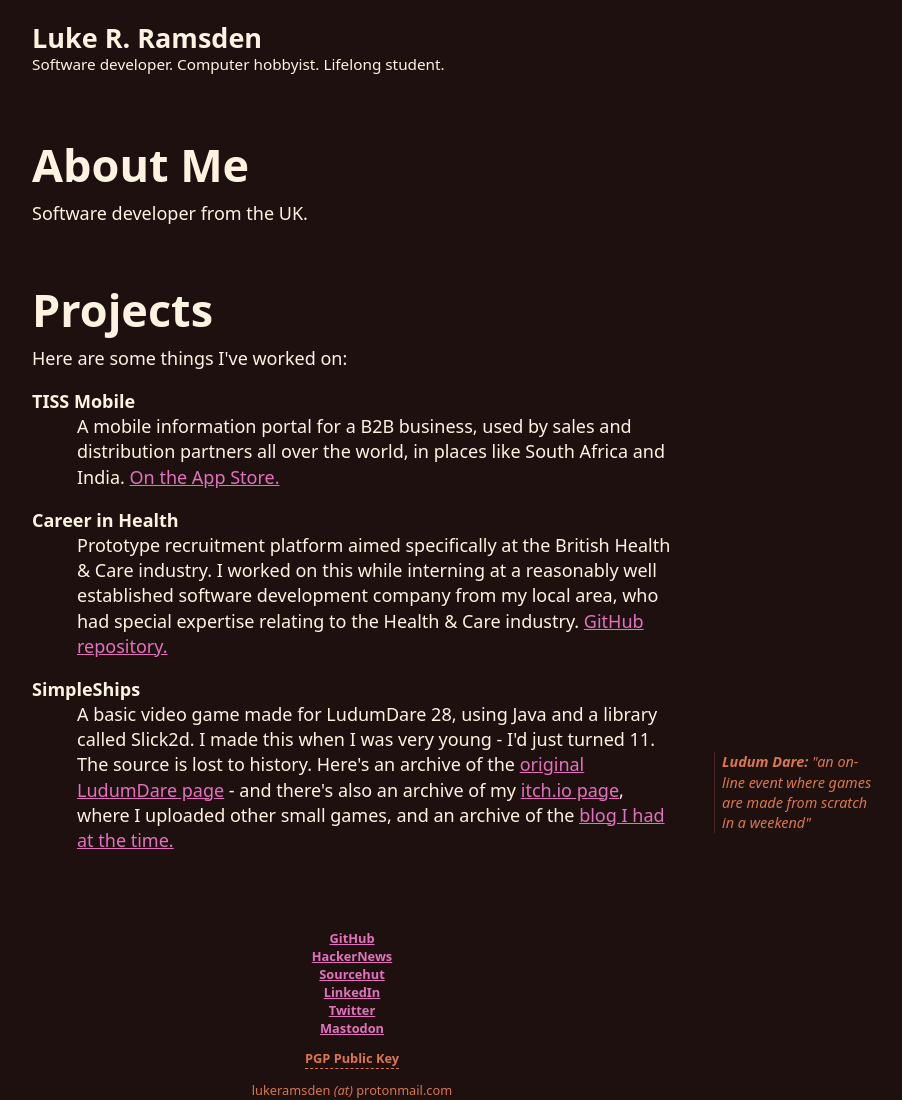
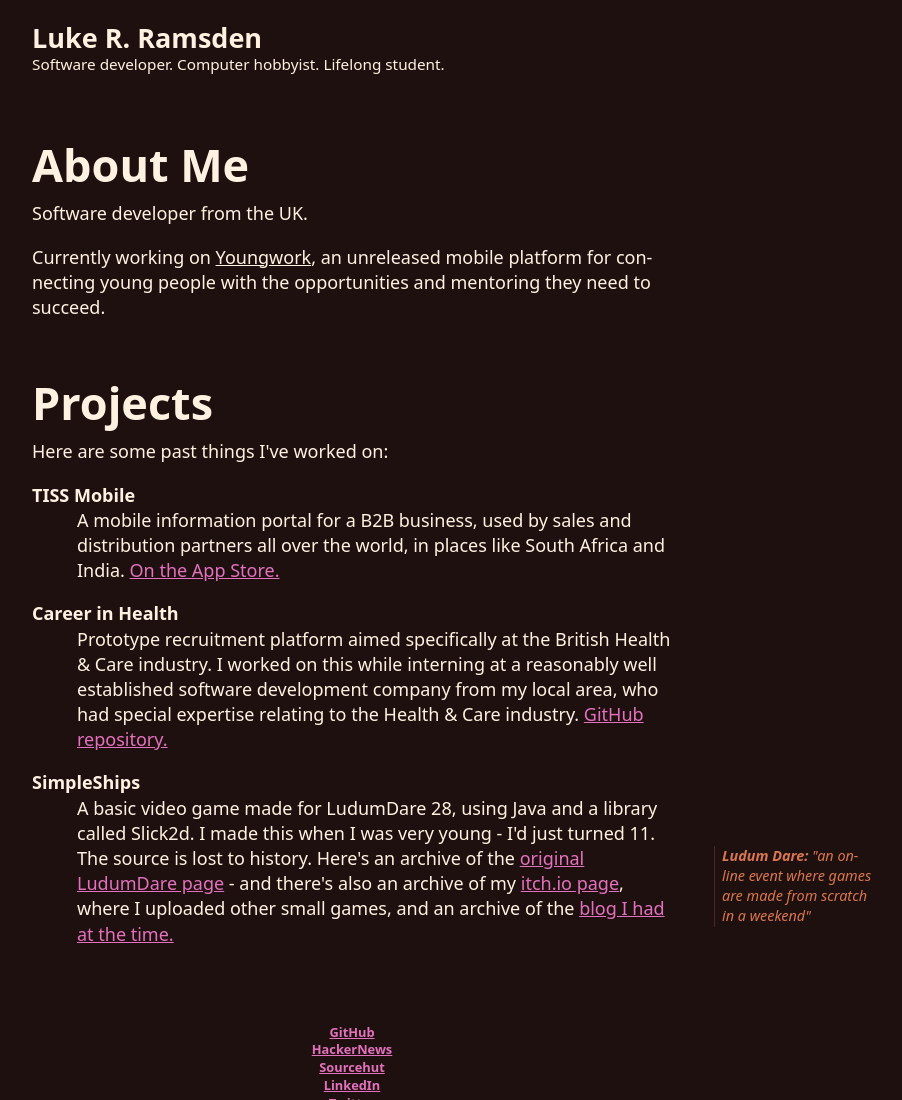
Before and after one commit to lukeramsden/lukeramsden, a website built with Parcel: page src/index.html in a window 1280 px wide. Shown: the top 1100 px of the page, without its empty margins (288-1190 px from the left). Built offline with nearby package versions, Linux system fonts and the light colour scheme.

Commit message:
Update index.html

```diff
--- a/src/index.html
+++ b/src/index.html
@@ -34,8 +34,9 @@
 		<article>
 			<h1>About Me</h1>
 			<p>Software developer from the UK.</p>
+			<p>Currently working on <u>Youngwork</u>, an unreleased mobile platform for connecting young people with the opportunities and mentoring they need to succeed.</p>
 			<h1>Projects</h1>
-			<p>Here are some things I've worked on:</p>
+			<p>Here are some past things I've worked on:</p>
 			<dl>
 				<dt>TISS Mobile</dt>
 				<dd>
```
